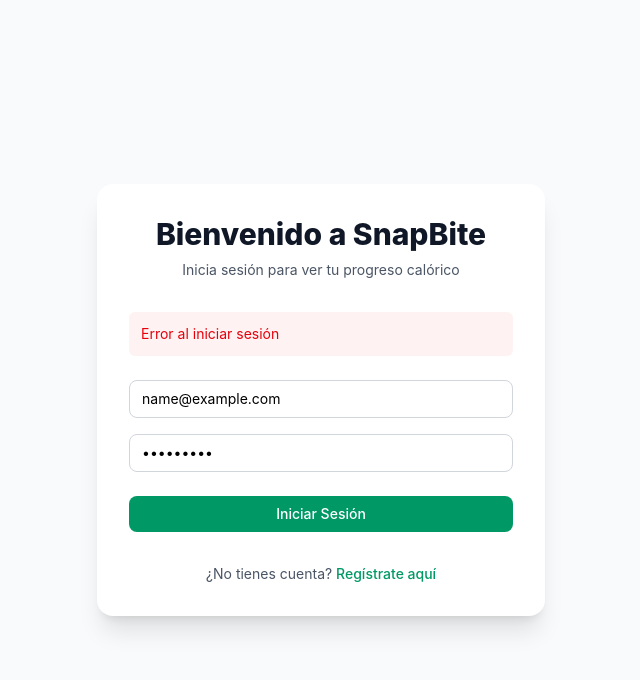
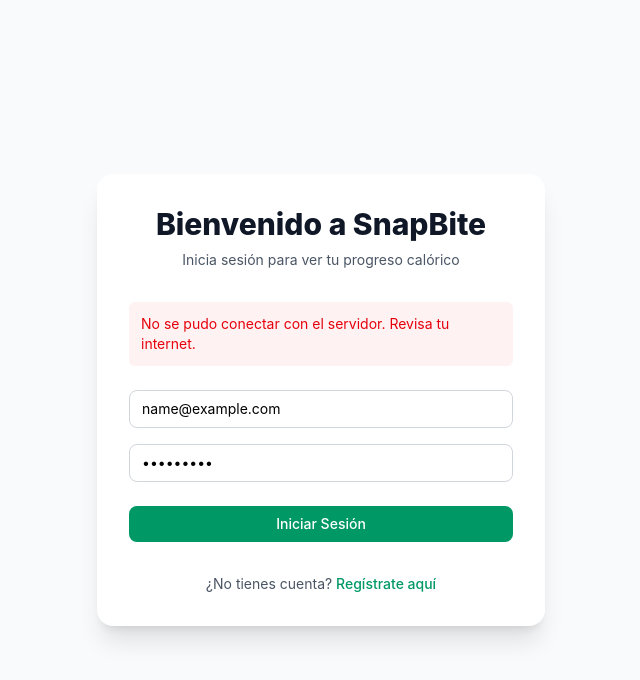
Before and after one commit to JAAL123/SnapBite, a React (Vite) app in the folder frontend/: page /login in a window 1280 px wide. Both pictures are taken after typing "name@example.com", "Sample123" into the empty fields and a click on the button "Iniciar Sesión". Shown: the top 680 px of the page, without its empty margins (319-959 px from the left). Built offline with nearby package versions, Linux system fonts and the light colour scheme; no server answers.

Commit message:
refactor: implement error mapper for auth flow

```diff
--- a/frontend/src/pages/Login.tsx
+++ b/frontend/src/pages/Login.tsx
@@ -3,6 +3,7 @@
 import { useMutation } from '@tanstack/react-query';
 import { authService } from '../services/auth';
 import { useAuthStore } from '../store/authStore';
+import { translateError } from '../utils/errorMapper';
 
 export default function Login() {
     const [email, setEmail] = useState('');
@@ -36,8 +37,7 @@
                 <form className="mt-8 space-y-6" onSubmit={handleSubmit}>
                     {loginMutation.isError && (
                         <div className="rounded-md bg-red-50 p-3 text-sm text-red-600">
-                            {/* @ts-ignore - axios error tipado rápido */}
-                            {loginMutation.error?.response?.data?.detail || "Error al iniciar sesión"}
+                            {translateError(loginMutation.error)}
                         </div>
                     )}
 
--- /dev/null
+++ b/frontend/src/utils/errorMapper.ts
@@ -0,0 +1,15 @@
+const errorTranslations: Record<string, string> = {
+    "Incorrect email or password": "El correo o la contraseña son incorrectos.",
+    "The user with this email already exists in the system.": "Ya existe una cuenta con este correo electrónico.",
+    "Network Error": "No se pudo conectar con el servidor. Revisa tu internet.",
+};
+
+export const translateError = (errorResponse: any): string => {
+    const detail = errorResponse?.response?.data?.detail || errorResponse?.message;
+
+    if (typeof detail === 'string') {
+        return errorTranslations[detail] || "Ocurrió un error inesperado. Intenta nuevamente.";
+    }
+
+    return "Ocurrió un error inesperado.";
+};
```
